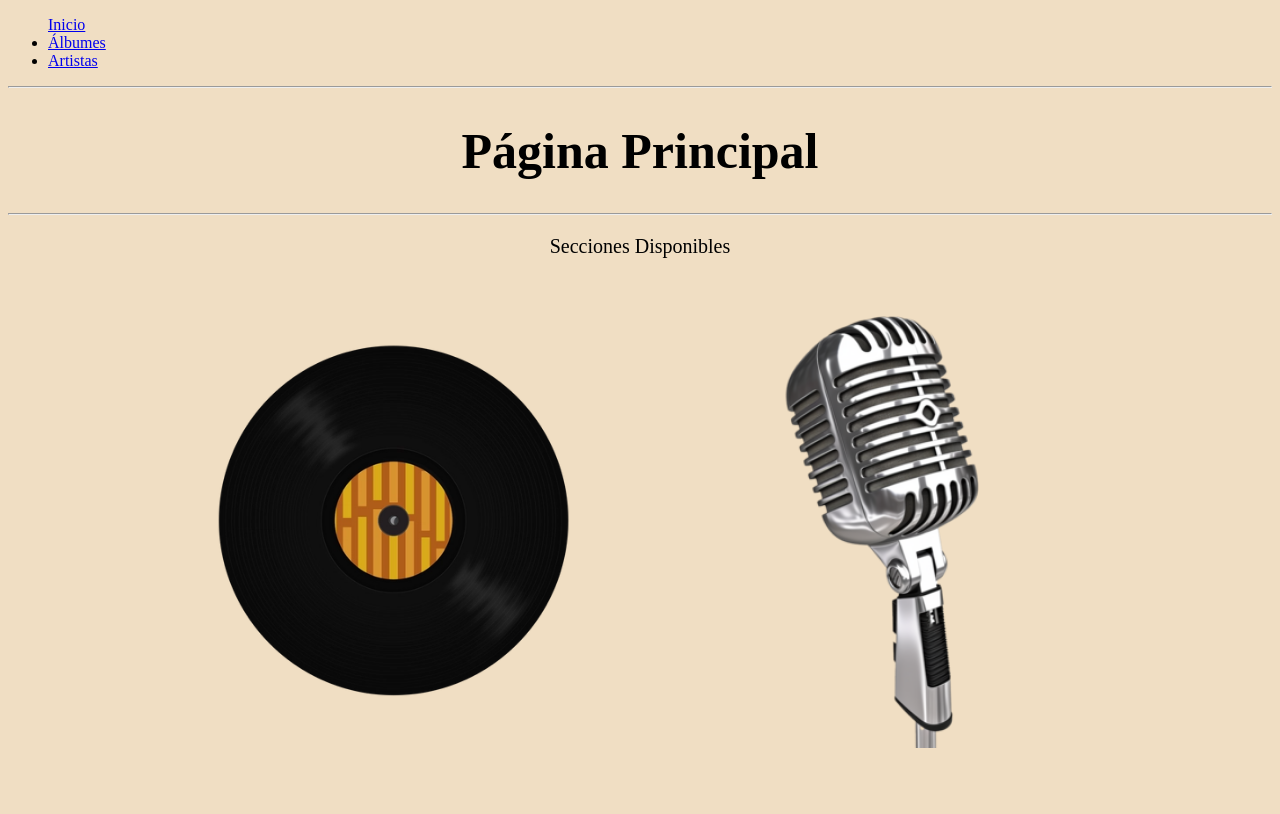
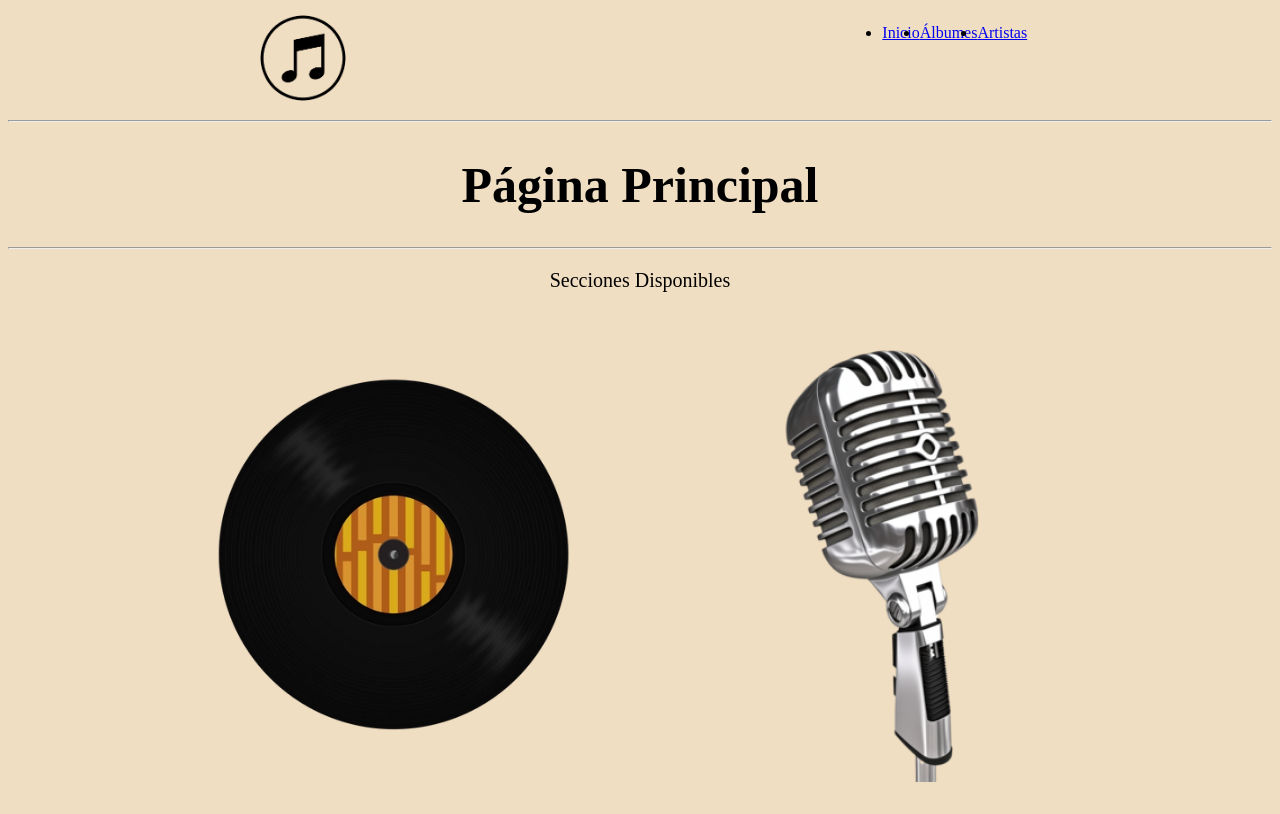
Before and after one commit to fusaka21/miniprojecte2, a plain HTML site: page index.html in a window 1280 px wide. Drawn offline with Linux system fonts and the light colour scheme.

Commit message:
Agregar menú de navegación y logo en la página principal; mejorar estilos CSS para consistencia visual.

```diff
--- a/css/estilos.css
+++ b/css/estilos.css
@@ -46,3 +46,17 @@ h1 {
     text-align: justify;
     margin: 20px;
 }
+
+.menu {
+    display: flex;
+    justify-content: space-around;
+}
+
+.navegacion {
+    display: flex;
+    justify-content: space-between;
+}
+
+.logo {
+    width: 100px;
+}
--- a/index.html
+++ b/index.html
@@ -8,7 +8,15 @@
 </head>
 <body>
     <nav>
-        <ul><a href="index.html">Inicio</a></li>
+        <div class="menu">
+            <div>
+                <img src="images/logo/logo.png" alt="logo" class="logo">
+            </div>
+            <div>
+            <ul class="navegacion">
+                <li>
+                    <a href="index.html">Inicio</a>
+                </li>
                 <li>
                     <a href="generales/albumes.html">Álbumes</a>
                 </li>
@@ -16,6 +24,8 @@
                     <a href="detailpages/generales/artistas.html">Artistas</a>
                 </li>
             </ul>
+            </div>
+        </div>
     </nav>
     <hr>
     <h1>Página Principal</h1>
```
Also changed, not shown: images/logo/logo.png (added). Lines whose indentation alone changed are shown as unchanged.
